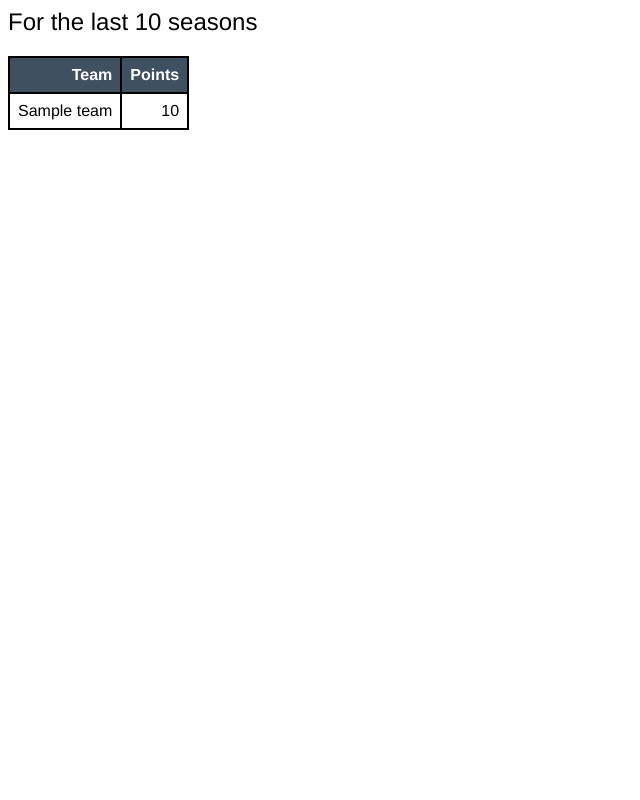
After one commit to dennisseah/english-premier-league, a Flask app: template templates/top_clubs.html in a window 1280 px wide. The commit adds this page. Shown: the whole page, without its empty margins (0-640 px from the left). Run offline with Flask 2, Linux system fonts and the light colour scheme; the template is opened without the code that fills it: most values are stand-ins (such as "Sample title", 1, 10 or a date in 2020).

Commit message:
code clean up

```diff
--- a/epl/app.py
+++ b/epl/app.py
@@ -1,5 +1,6 @@
 """ Microservice """
 import os
+import json
 
 from flask import Flask, request, render_template
 from epl.common.http import bad_req_response, json_response, not_found_req_response
@@ -27,25 +28,35 @@ def map_index():
     return render_template("map.html")
 
 
-@APP.route("/season")
-def season_index():
+@APP.route("/table")
+def table_index():
     season = request.args.get("s")
     (result, season) = matches({"season": season})
     if len(result) == 0:
         return not_found_req_response("Not Found")
-    return render_template("season.html", season=season, matches=result)
+    return render_template("table.html", season=season, matches=result)
 
 
 @APP.route("/top_clubs")
+def top_clubs_index():
+    num = request.args.get("n", 5)
+    last = request.args.get("l", 5)
+    result = top_clubs({"num": int(num), "last": int(last)})
+    result = result.to_dict(orient="record")
+    return render_template("top_clubs.html", last=last, result=result)
+
+
+@APP.route("/api/top_clubs")
 def topclubs() -> object:
     """ return list of top clubs
     """
-    num = request.args.get("n", 8)
-    last = request.args.get("l", 8)
-    return json_response(top_clubs({"num": int(num), "last": int(last)}))
+    num = request.args.get("n", 5)
+    last = request.args.get("l", 5)
+    result = top_clubs({"num": int(num), "last": int(last)})
+    return json_response(json.dumps(result.to_dict(orient="record")))
 
 
-@APP.route("/team_scores")
+@APP.route("/api/team_scores")
 def team_scores() -> object:
     """ return scores of team for each season
     """
@@ -55,7 +66,7 @@ def team_scores() -> object:
     return json_response(agg_total_points({"team": team}))
 
 
-@APP.route("/team_wins")
+@APP.route("/api/team_wins")
 def team_wins() -> object:
     """ return number of wins, draws or loses of team for each season
     """
@@ -66,7 +77,7 @@ def team_wins() -> object:
     return json_response(agg_wins({"team": team, "last": int(last)}))
 
 
-@APP.route("/team_goals")
+@APP.route("/api/team_goals")
 def team_goals() -> object:
     """ return number of goals scored and conceded of team for each season
     """
--- a/static/map/clubs.csv
+++ b/static/map/clubs.csv
@@ -5,3 +5,7 @@ Chelsea,51.4795,-0.1802,blue
 Man United,53.4696,-2.3789,red
 Man City,53.4687,-2.3786,#6CABDD
 Arsenal,51.5549,-0.1084,red
+Leicester,52.6205,-1.1423,blue
+Eventon,53.438889,-2.966389,blue
+West Ham,51.5387,-0.0166,#2dafe5
+Southampton,50.9058,-1.3910,red
--- a/templates/index.html
+++ b/templates/index.html
@@ -8,6 +8,8 @@
     <h2>English Premier League Statistics</h2>
     <ul>
         <li><a href="/map">Map of Top Clubs</a></li>
+        <li><a href="/table">Table/Standings</a></li>
+        <li><a href="/table?s=2018-2019">Table/Standings last season</a></li>
     </ul>
 </body>
 
--- /dev/null
+++ b/templates/top_clubs.html
@@ -0,0 +1,42 @@
+<html>
+
+<head>
+    <link rel="stylesheet" type="text/css" href="/css/main.css">
+    <style>
+        table,
+        th,
+        td {
+            border: 1px solid #000;
+            border-spacing: 0px;
+        }
+
+        table th,
+        table td {
+            padding: 8px;
+            text-align: right;
+        }
+
+        tr:nth-child(1) {
+            background-color: #3F5161;
+            color: #fff;
+        }
+    </style>
+</head>
+
+<body>
+    <h2>For the last {{ last }} seasons</h2>
+    <table>
+        <tr>
+            <th>Team</th>
+            <th>Points</th>
+        </tr>
+        {% for team in result %}
+        <tr>
+            <td>{{ team["team"] }}</td>
+            <td>{{ team["sum"] }}</td>
+        </tr>
+        {% endfor %}
+    </table>
+</body>
+
+</html>
```
Also changed, not shown: epl/services/top_clubs.py (+4 -5 lines), templates/table.html (renamed from templates/season.html).
